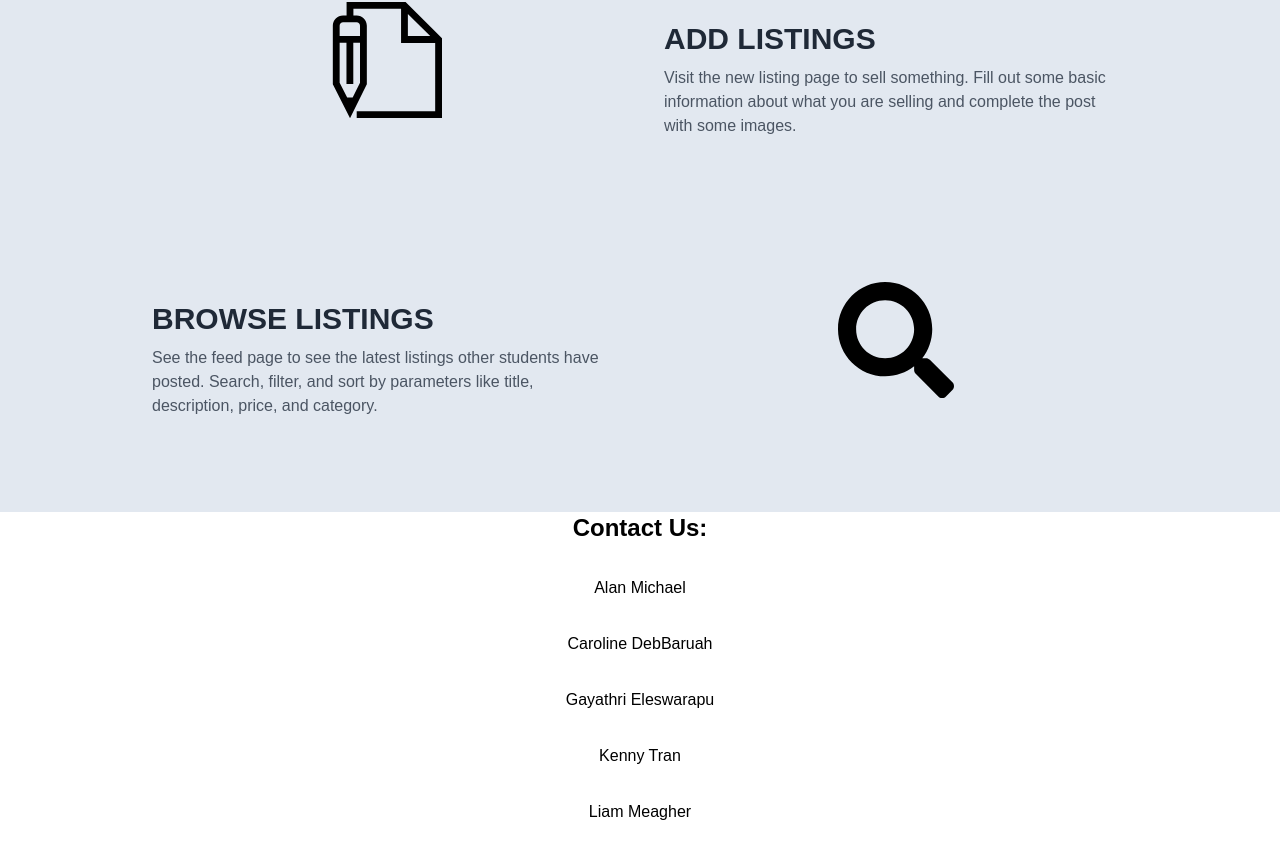
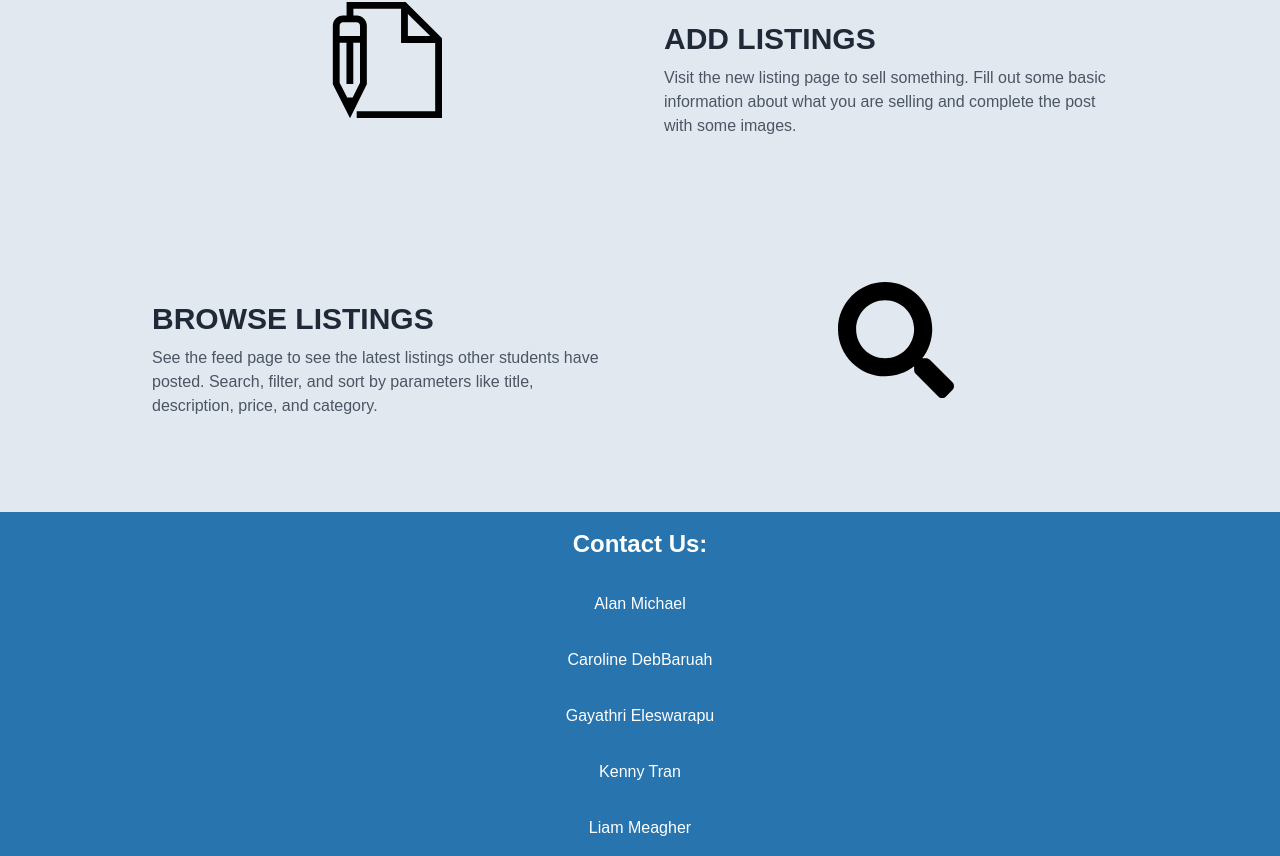
Before and after one commit to Kenny477/ucla-swap, a React (Vite) app in the folder client/: page / in a window 1280 px wide. Shown: the part 1244-2100 px from the top of the page. Before the commit the page ends 2068 px from the top, so only its background shows below. Built offline with nearby package versions, Linux system fonts and the light colour scheme; a web font is replaced by a local one.

Commit message:
Changed style to fit the theme

```diff
--- a/client/src/components/LandingPage/ContactUs.tsx
+++ b/client/src/components/LandingPage/ContactUs.tsx
@@ -1,6 +1,7 @@
 function Contact()
 {
     return (
+        <section className="bg-primary p-4 text-white">
             <div className="flex flex-col items-center justify-center h-full space-y-8">
                 <h1 className="text-2xl font-bold">Contact Us:</h1>
                 <a href={"https://www.linkedin.com/in/alan-michael-64383b19a/"}>Alan Michael</a>
@@ -8,8 +9,8 @@ function Contact()
                 <a href={"https://www.linkedin.com/in/gayathri-eleswarapu-1b3a97190/"}>Gayathri Eleswarapu</a>
                 <a href={"https://www.linkedin.com/in/kennethtang0/"}>Kenny Tran</a>
                 <a href={"https://www.linkedin.com/in/liammeagher03/"}>Liam Meagher</a>
-
             </div>
+        </section>
     )
 }
 export default Contact;
```
Lines whose indentation alone changed are shown as unchanged.
